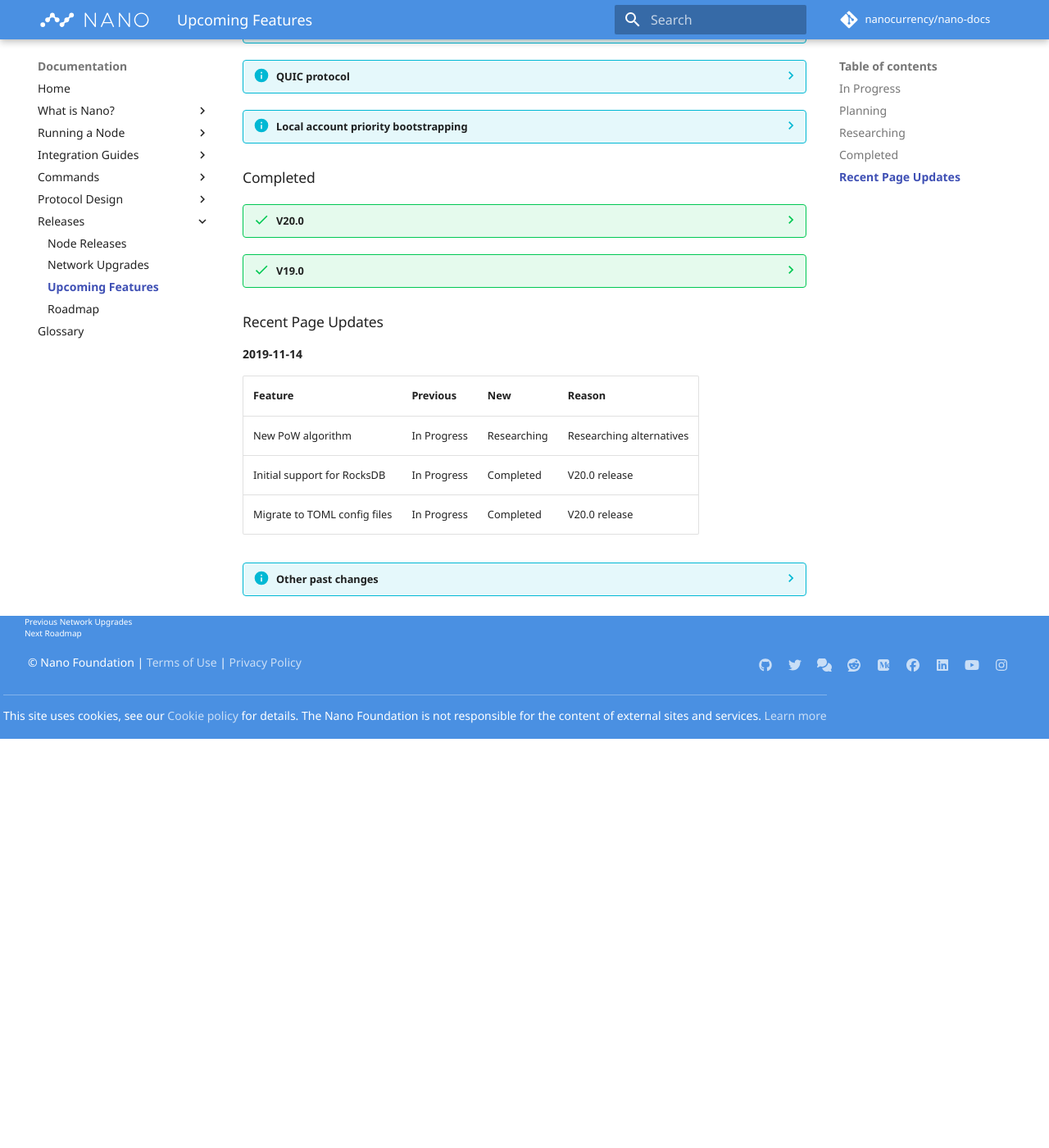
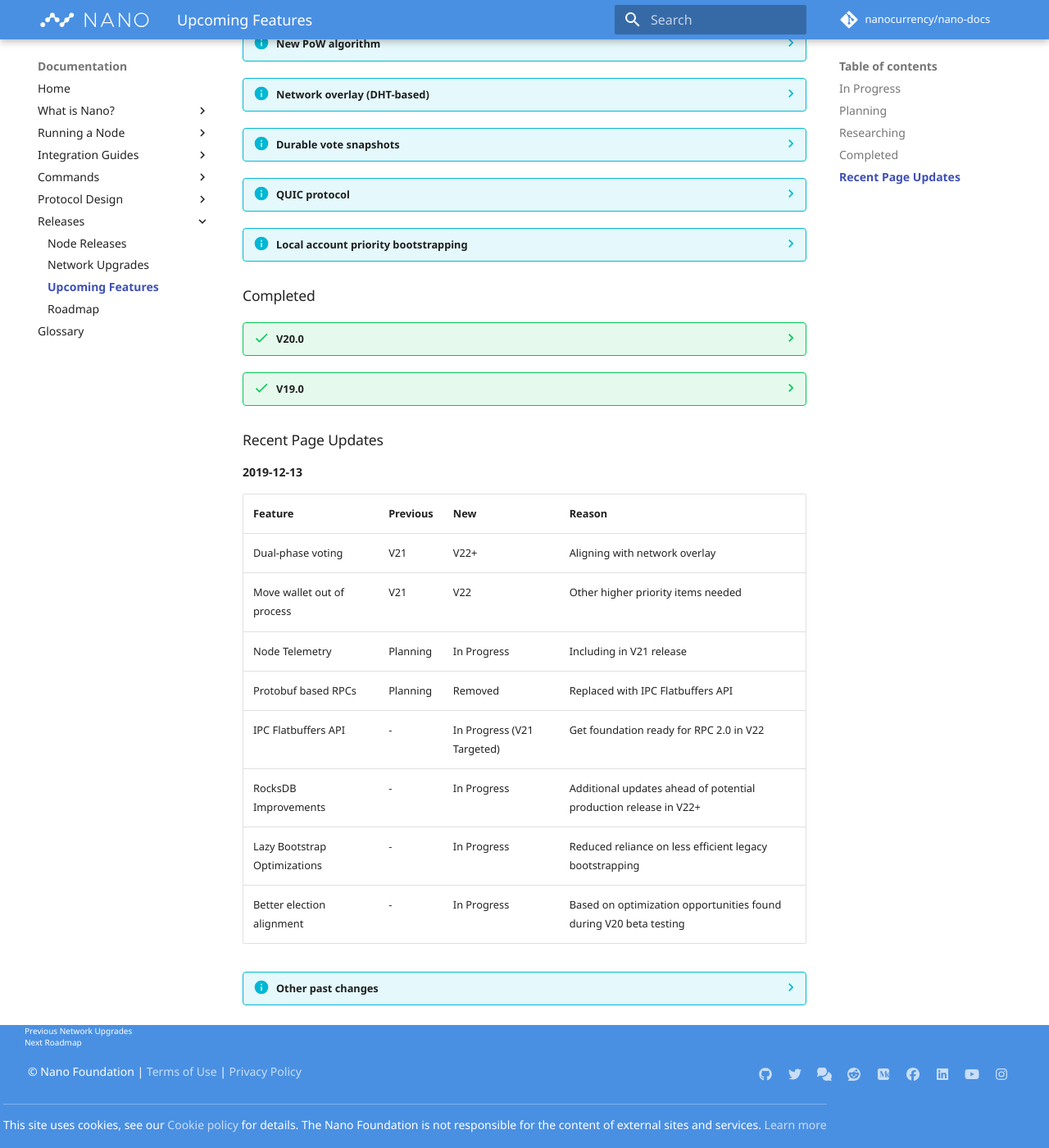
Before and after one commit to nanocurrency/nano-docs, an MkDocs documentation site: the page built from docs/releases/upcoming-features.md, in a window 1280 px wide and 1400 px high, scrolled down 1204 px. Shown: the whole window at 82% size. Built offline with MkDocs 1.6.1 and Material for MkDocs 9.7.7, drawn with Linux system fonts in a browser that asks for light colours; comment, search, counter and statistics services are not loaded; before the commit the page ends 2105 px from its top, so only the background shows below that; some of the changed text lies outside the part shown.

Commit message:
Update Upcoming Features with V21 in progress items (#194)
* Update Upcoming Features with V21 in progress items

* Update upcoming-features.md

```diff
--- a/docs/releases/upcoming-features.md
+++ b/docs/releases/upcoming-features.md
@@ -12,13 +12,52 @@
 
 ### In Progress
 
-Details coming soon
+??? abstract "Node Telemetry"
+
+	Release  | V21 (Targeted)
+	---------|-----------------------
+	Goal     | Provide methods for nodes to report block count, bandwidth caps, version numbers, node vendor versions and more.
+	Benefits | Better monitoring of network status and upgrades progress.
+	Links    | [Forum Discussion](https://forum.nano.org/t/node-telemetry-metrics/112) - [GitHub Issue #2225](https://github.com/nanocurrency/nano-node/issues/2225)
+
+??? abstract "IPC Flatbuffers API"
+
+	Release  | V21 (Targeted)
+	---------|-----------------------
+	Goal     | Add new internal and external APIs for the node using Flatbuffers over IPC.
+	Benefits | Faster performance and lower memory usage, allows streaming.
+	Links    | [WIP Documentation](https://github.com/cryptocode/notes/wiki/IPC-Flatbuffers-API)
+
+??? abstract "RocksDB Improvements"
+
+	Release  | V21 (Targeted)
+	---------|-----------------------
+	Goal     | Optimizations, fixes and adjustments to the RocksDB implementation.
+	Benefits | Better disk performance and early work leading up to potential production release in V22+.
+	Links    | [Forum Discussion](https://forum.nano.org/t/rocksdb-ledger-backend-testing/111/4)
+
+??? abstract "Lazy Bootstrap Optimizations"
+
+	Release  | V21 (Targeted)
+	---------|-----------------------
+	Goal     | Optimizations, fixes and adjustments to Lazy Bootstrapping.
+	Benefits | Reduced bandwidth and reliance on legacy bootstrapping.
+	Links    | N/A
+
+??? abstract "Better election alignment"
+
+	Release  | V21 (Targeted)
+	---------|-----------------------
+	Goal     | Adjust elections process for better alignment of active elections across the network.
+	Benefits | Better performance during heavy load with reduced bandwidth.
+	Links    | N/A
+
 
 ### Planning
 
 ??? abstract "Dual-phase voting"
 
-	Release  | V21 (Targeted)
+	Release  | V22+ (Targeted)
 	---------|-----------------------
 	Goal     | Use a dual-phased voting approach: first is a negotiation phase to gather network consensus, and then second is issuing a final, durable vote that cannot be re-negotiated.
 	Benefits | Blocks cemented after durable vote and allowing durable vote snapshots.
@@ -26,27 +65,11 @@
 
 ??? abstract "Move wallet out of process"
 
-	Release  | V21 (Targeted)
+	Release  | V22 (Targeted)
 	---------|-----------------------
 	Goal     | Remove wallet operations out of node process.
 	Benefits | Reduced node attack surface.
 	Links    |
-
-??? abstract "Node Telemetry"
-
-	Release  | V21 (Targeted)
-	---------|-----------------------
-	Goal     | Provide methods for nodes to report block height, bandwidth caps, version numbers, node vendor versions and more.
-	Benefits | Better monitoring of network status and upgrades progress.
-	Links    | [Forum Discussion](https://forum.nano.org/t/node-telemetry-metrics/112) - [GitHub Issue #2225](https://github.com/nanocurrency/nano-node/issues/2225)
-
-??? abstract "Protobuf based RPCs"
-
-	Release  | V22 (Targeted)
-	---------|-----------------------
-	Goal     | Add support for protocol buffer based RPCs.
-	Benefits | Faster performance on RPC calls and support for non-JSON RPCs. Easier integrations.
-	Links    | [WIP Documentation](https://github.com/cryptocode/notes/wiki/IPC-Flatbuffers-API)
 
 ??? abstract "RPC 2.0"
 
@@ -179,15 +202,28 @@
 
 ### Recent Page Updates
 
-**2019-11-14**
+**2019-12-13**
 
 | Feature | Previous | New | Reason |
 |---------|--------- |-----|--------|
-| New PoW algorithm | In Progress | Researching | Researching alternatives |
-| Initial support for RocksDB | In Progress | Completed | V20.0 release |
-| Migrate to TOML config files | In Progress | Completed | V20.0 release |
+| Dual-phase voting | V21 | V22+ | Aligning with network overlay |
+| Move wallet out of process | V21 | V22 | Other higher priority items needed |
+| Node Telemetry | Planning | In Progress | Including in V21 release |
+| Protobuf based RPCs | Planning | Removed | Replaced with IPC Flatbuffers API |
+| IPC Flatbuffers API | - | In Progress (V21 Targeted) | Get foundation ready for RPC 2.0 in V22 |
+| RocksDB Improvements | - | In Progress | Additional updates ahead of potential production release in V22+ |
+| Lazy Bootstrap Optimizations | - | In Progress | Reduced reliance on less efficient legacy bootstrapping |
+| Better election alignment | - | In Progress | Based on optimization opportunities found during V20 beta testing |
 
 ??? info "Other past changes"
+
+	**2019-11-14**
+
+	| Feature | Previous | New | Reason |
+	|---------|--------- |-----|--------|
+	| New PoW algorithm | In Progress | Researching | Researching alternatives |
+	| Initial support for RocksDB | In Progress | Completed | V20.0 release |
+	| Migrate to TOML config files | In Progress | Completed | V20.0 release |
 
 	**2019-10-09**
 
```
